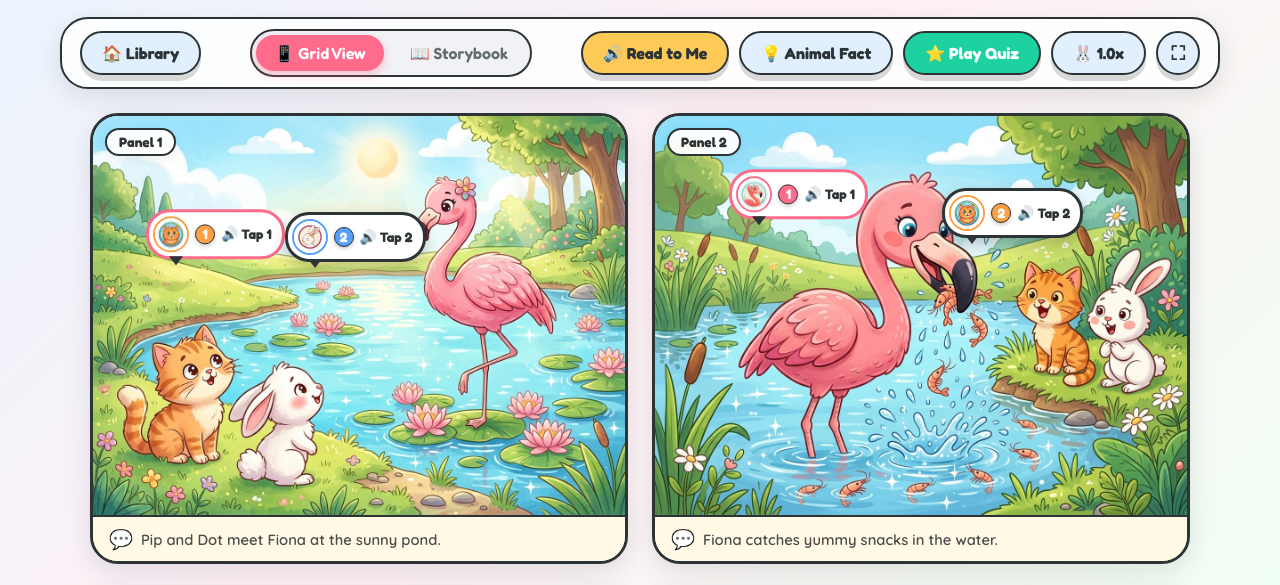
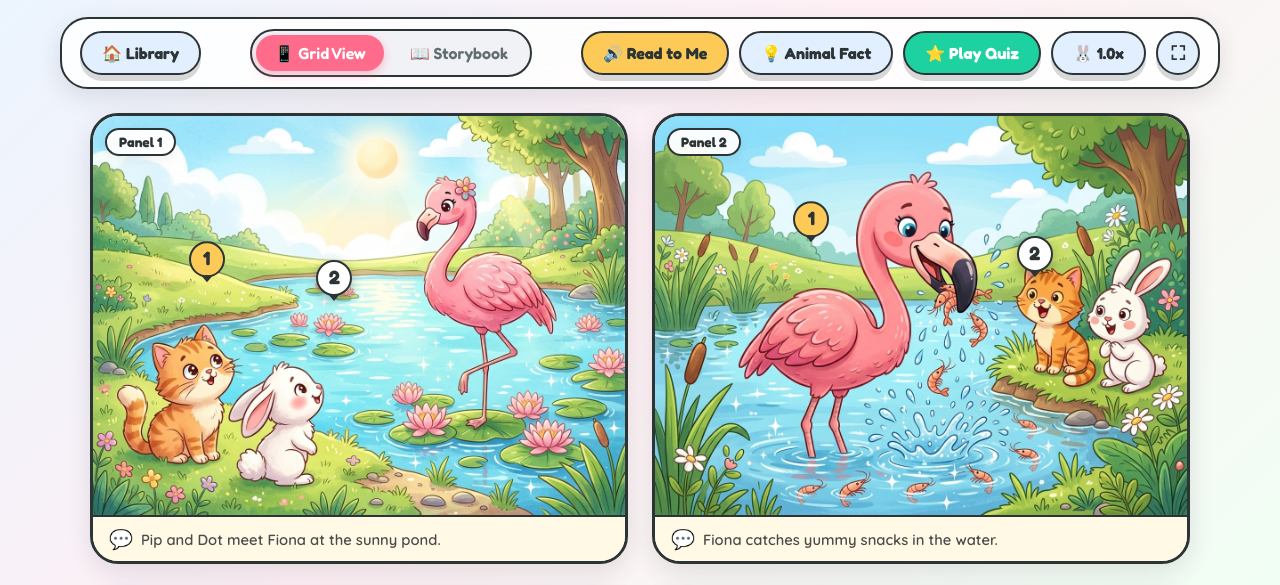
Before and after one commit to nova0816/FunFactComic, a plain HTML site: page index.html in a window 1280 px wide. Both pictures are taken after a click on the element 264 px from the left and 514 px from the top of the page. Shown: the part 155-740 px from the top of the page. Drawn offline with Linux system fonts and the light colour scheme.

Commit message:
Simplify speech buttons to ultra-compact number pins 1 and 2

```diff
--- a/css/comic.css
+++ b/css/comic.css
@@ -516,87 +516,65 @@
   transform: scale(0.92);
 }
 
-/* 1. Floating Character Speech Pin (Directly on top of character's head) */
+/* 1. Ultra-Compact Floating Number Pin (Only 1 & 2) */
 .bubble-trigger-btn {
-  position: relative;
-  display: inline-flex;
-  align-items: center;
-  gap: 6px;
-  background: #FFFFFF;
-  border: 3px solid var(--text-main);
-  border-radius: 24px;
-  padding: 4px 10px 4px 4px;
-  box-shadow: 0 6px 16px rgba(0, 0, 0, 0.22);
-  cursor: pointer;
-  transition: transform 0.25s cubic-bezier(0.34, 1.56, 0.64, 1), box-shadow 0.25s ease, opacity 0.2s ease;
-  user-select: none;
-}
-
-/* Pointer tail pointing down towards the character's head */
-.bubble-trigger-btn::after {
-  content: '';
-  position: absolute;
-  bottom: -9px;
-  left: 20px;
-  width: 0;
-  height: 0;
-  border-left: 7px solid transparent;
-  border-right: 7px solid transparent;
-  border-top: 9px solid var(--text-main);
-}
-
-.bubble-trigger-btn:hover {
-  transform: scale(1.12) translateY(-4px);
-  box-shadow: 0 10px 22px rgba(0, 0, 0, 0.3);
-}
-
-.bubble-trigger-btn:active {
-  transform: scale(0.95);
-}
-
-/* Next to play: Bouncing animation and glowing halo to guide the child! */
-.bubble-trigger-btn.next-to-play {
-  border-color: #FF6B8B;
-  animation: bounce 1s infinite alternate ease-in-out, pulseGlow 1.4s infinite ease-in-out;
-}
-
-.trigger-avatar-wrap {
   position: relative;
   width: 36px;
   height: 36px;
   border-radius: 50%;
-  border: 2px solid var(--text-main);
-  overflow: hidden;
-  background: white;
-  flex-shrink: 0;
-}
-
-.trigger-avatar-img {
-  width: 100%;
-  height: 100%;
-  object-fit: cover;
-}
-
-.trigger-order-badge {
-  color: white;
-  border: 1.5px solid var(--text-main);
-  border-radius: 50%;
-  width: 20px;
-  height: 20px;
+  border: 2.5px solid var(--text-main);
+  background: #FFFFFF;
+  color: var(--text-main);
+  box-shadow: 0 4px 12px rgba(0, 0, 0, 0.25);
+  cursor: pointer;
   display: flex;
   align-items: center;
   justify-content: center;
-  font-family: var(--font-display);
-  font-size: 0.85rem;
-  font-weight: 700;
-  box-shadow: 0 2px 4px rgba(0, 0, 0, 0.2);
+  padding: 0;
+  transition: transform 0.25s cubic-bezier(0.34, 1.56, 0.64, 1), box-shadow 0.25s ease, opacity 0.2s ease, background-color 0.2s ease;
+  user-select: none;
 }
 
-.trigger-label {
+/* Pointer tail pointing down towards character */
+.bubble-trigger-btn::after {
+  content: '';
+  position: absolute;
+  bottom: -7px;
+  left: 50%;
+  transform: translateX(-50%);
+  width: 0;
+  height: 0;
+  border-left: 6px solid transparent;
+  border-right: 6px solid transparent;
+  border-top: 7px solid var(--text-main);
+}
+
+.trigger-num {
   font-family: var(--font-display);
-  font-size: 0.85rem;
-  font-weight: 700;
-  color: var(--text-main);
+  font-size: 1.2rem;
+  font-weight: 800;
+  line-height: 1;
+  color: #2D3436;
+}
+
+.bubble-trigger-btn:hover {
+  transform: scale(1.18) translateY(-3px);
+  box-shadow: 0 8px 18px rgba(0, 0, 0, 0.3);
+}
+
+.bubble-trigger-btn:active {
+  transform: scale(0.92);
+}
+
+/* Next to play: Vibrant golden/pink background, pulsing halo, and gentle bouncing */
+.bubble-trigger-btn.next-to-play {
+  background: var(--primary-yellow);
+  border-color: #2D3436;
+  animation: bounce 1s infinite alternate ease-in-out, pulseGlow 1.4s infinite ease-in-out;
+}
+
+.bubble-trigger-btn.next-to-play .trigger-num {
+  color: #2D3436;
 }
 
 /* 2. Expanded Dialogue Bubble (Shows on click directly above character) */
--- a/js/comic.js
+++ b/js/comic.js
@@ -160,21 +160,16 @@ class ComicViewer {
     }
 
     // ----------------------------------------------------
-    // A. COMPACT TRIGGER BUTTON (Artwork is clean & visible)
+    // A. ULTRA-COMPACT NUMBER PIN (Only number 1 / 2)
     // ----------------------------------------------------
     const triggerBtn = document.createElement("button");
     triggerBtn.className = `bubble-trigger-btn ${orderNum === 1 ? "next-to-play" : ""}`;
-    triggerBtn.title = `Click to hear ${char.name} speak (Step ${orderNum})`;
+    triggerBtn.title = `Step ${orderNum}: Tap to hear ${char.name}`;
     triggerBtn.setAttribute("aria-label", `Listen to ${char.name}, step ${orderNum}`);
+    triggerBtn.style.setProperty("--char-color", char.color);
 
     triggerBtn.innerHTML = `
-      <div class="trigger-avatar-wrap" style="border-color: ${char.color}">
-        <img class="trigger-avatar-img" src="${char.avatar}" alt="${char.name}">
-      </div>
-      <div class="trigger-order-badge" style="background: ${char.color}">
-        ${orderNum}
-      </div>
-      <span class="trigger-label">🔊 Tap ${orderNum}</span>
+      <span class="trigger-num">${orderNum}</span>
     `;
 
     container.appendChild(triggerBtn);
--- a/js/storyData.js
+++ b/js/storyData.js
@@ -54,7 +54,7 @@ const STORIES_DATA = {
           {
             id: "p1_b1",
             speaker: "pip",
-            position: { top: "24%", left: "10%" },
+            position: { top: "32%", left: "18%" },
             tailDirection: "bottom-left",
             text: "Hi Fiona! Why are you so bright pink?",
             words: [
@@ -71,7 +71,7 @@ const STORIES_DATA = {
           {
             id: "p1_b2",
             speaker: "dot",
-            position: { top: "24%", left: "36%" },
+            position: { top: "36%", left: "42%" },
             tailDirection: "bottom-left",
             text: "You look like sweet cotton candy!",
             words: [
@@ -95,7 +95,7 @@ const STORIES_DATA = {
           {
             id: "p2_b1",
             speaker: "fiona",
-            position: { top: "14%", left: "14%" },
+            position: { top: "22%", left: "26%" },
             tailDirection: "bottom-left",
             text: "I am pink because I eat yummy pink shrimp!",
             words: [
@@ -113,7 +113,7 @@ const STORIES_DATA = {
           {
             id: "p2_b2",
             speaker: "pip",
-            position: { top: "18%", left: "54%" },
+            position: { top: "30%", left: "68%" },
             tailDirection: "bottom-right",
             text: "Wait! What you eat changes your color?!",
             words: [
@@ -138,7 +138,7 @@ const STORIES_DATA = {
           {
             id: "p3_b1",
             speaker: "pip",
-            position: { top: "14%", left: "12%" },
+            position: { top: "22%", left: "18%" },
             tailDirection: "bottom-left",
             text: "Oh no! If I eat green broccoli, will I turn green?!",
             words: [
@@ -158,7 +158,7 @@ const STORIES_DATA = {
           {
             id: "p3_b2",
             speaker: "dot",
-            position: { top: "16%", left: "54%" },
+            position: { top: "26%", left: "68%" },
             tailDirection: "bottom-right",
             text: "Haha! Pip, you are an orange cat!",
             words: [
@@ -183,7 +183,7 @@ const STORIES_DATA = {
           {
             id: "p4_b1",
             speaker: "pip",
-            position: { top: "12%", left: "12%" },
+            position: { top: "18%", left: "22%" },
             tailDirection: "bottom-left",
             text: "Roar! Look at me! I am the Green Monster Cat!",
             words: [
@@ -202,7 +202,7 @@ const STORIES_DATA = {
           {
             id: "p4_b2",
             speaker: "dot",
-            position: { top: "16%", left: "54%" },
+            position: { top: "24%", left: "68%" },
             tailDirection: "bottom-right",
             text: "Haha, silly Pip! Broccoli just makes you strong!",
             words: [
```
